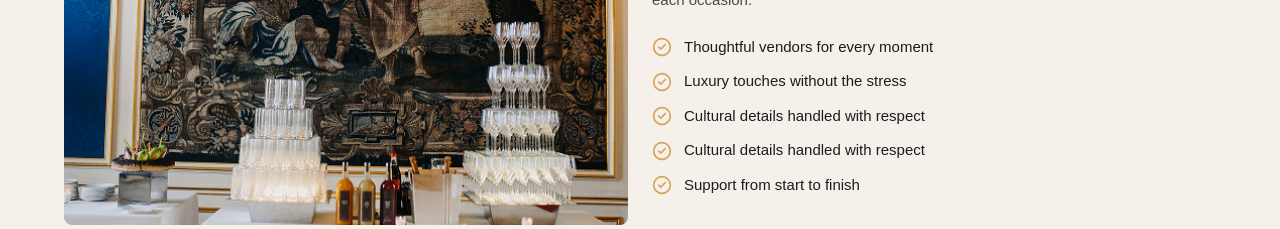
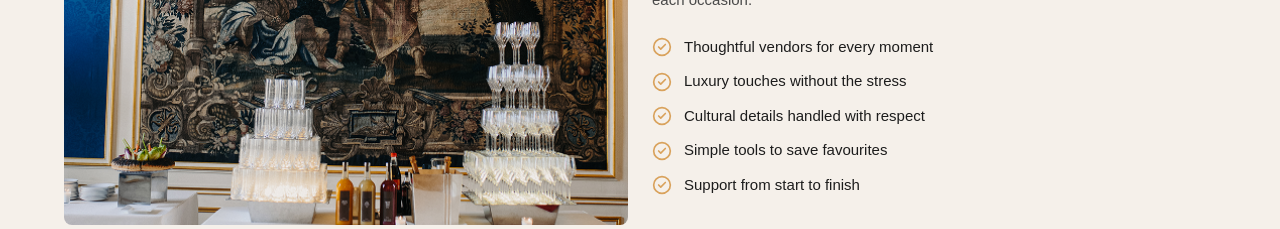
Before and after one commit to Syed-rayyan12/evently-london, a Next.js app in the folder frontend/: page /about in a window 1280 px wide. Shown: the part 2200-2429 px from the top of the page. Built offline with nearby package versions, Linux system fonts and the light colour scheme.

Commit message:
content updated

```diff
--- a/frontend/components/about/Occasion.tsx
+++ b/frontend/components/about/Occasion.tsx
@@ -5,7 +5,7 @@ const occasions = [
   "Thoughtful vendors for every moment",
   "Luxury touches without the stress",
   "Cultural details handled with respect",
-  "Cultural details handled with respect",
+  "Simple tools to save favourites",
   "Support from start to finish",
 
 
```
